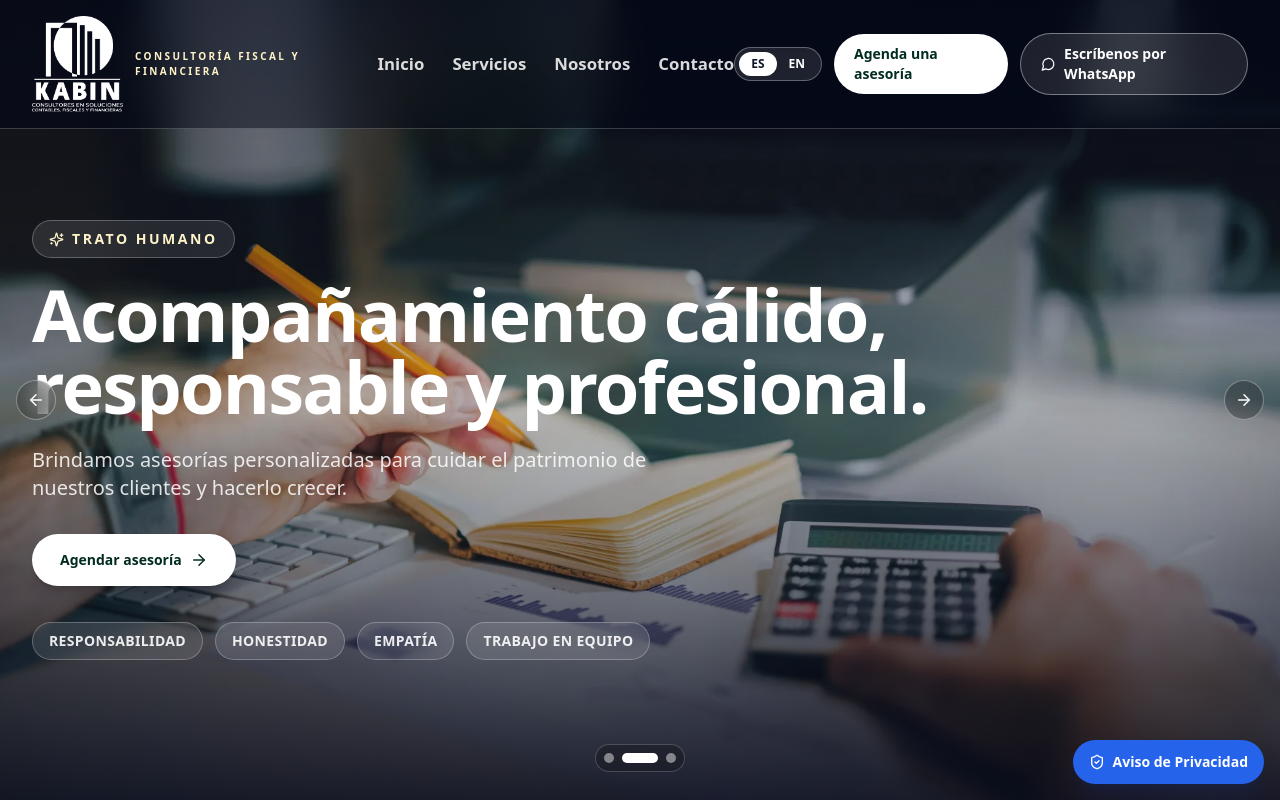
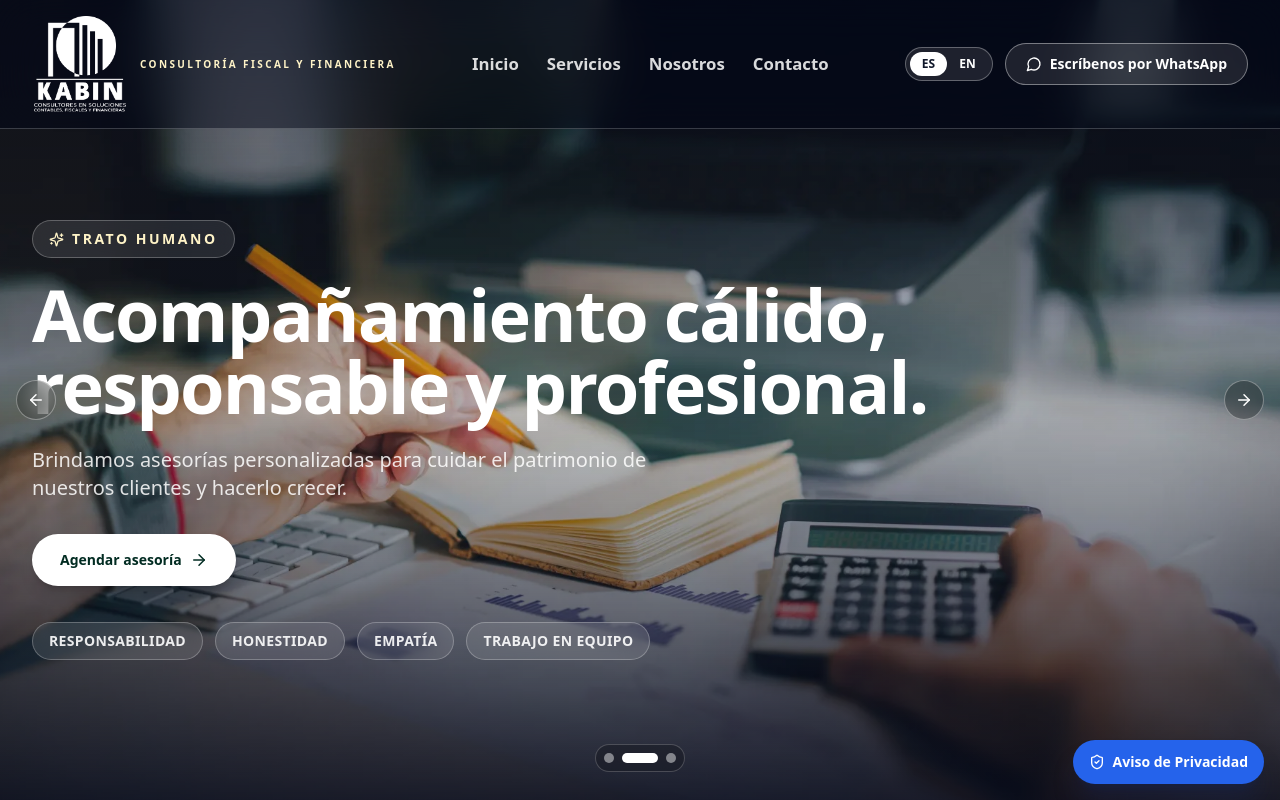
Before and after one commit to o7digital/kabin, a React (Vite) app: page / in a window 1280 px wide. Shown: the top 800 px of the page. Built offline with nearby package versions, Linux system fonts and the light colour scheme.

Commit message:
Remove header consultation CTA

```diff
--- a/KabinConsultoriaMockup.jsx
+++ b/KabinConsultoriaMockup.jsx
@@ -378,12 +378,6 @@ export default function KabinConsultoriaMockup() {
               <button type="button" onClick={() => switchLanguage("en")} className={`rounded-full px-3 py-1 ${lang==="en"?"bg-white text-slate-900":""}`}>EN</button>
             </div>
             <a
-              href="#contacto"
-              className="rounded-full bg-white px-5 py-2.5 text-sm font-bold text-emerald-950 transition hover:-translate-y-0.5"
-            >
-              {t.book}
-            </a>
-            <a
               href="https://wa.me/"
               className="inline-flex items-center gap-2 rounded-full border border-white/40 bg-white/10 px-5 py-2.5 text-sm font-bold text-white transition hover:-translate-y-0.5 hover:bg-white/20"
             >
@@ -423,13 +417,6 @@ export default function KabinConsultoriaMockup() {
                 ))}
               </nav>
               <div className="mt-4 grid gap-3">
-                <a
-                  href="#contacto"
-                  onClick={closeMenu}
-                  className="inline-flex items-center justify-center rounded-full bg-white px-5 py-3 text-sm font-black text-emerald-950"
-                >
-                  {t.book}
-                </a>
                 <a
                   href="https://wa.me/"
                   onClick={closeMenu}
```
